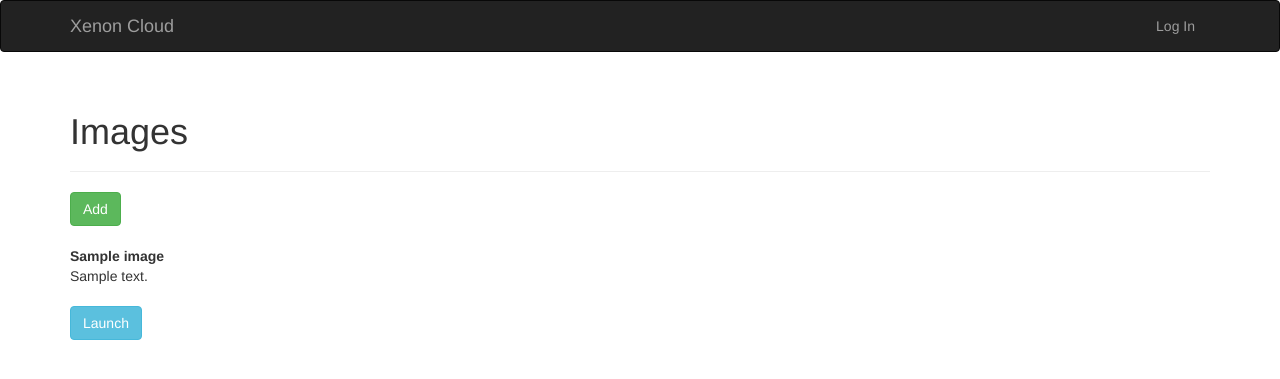
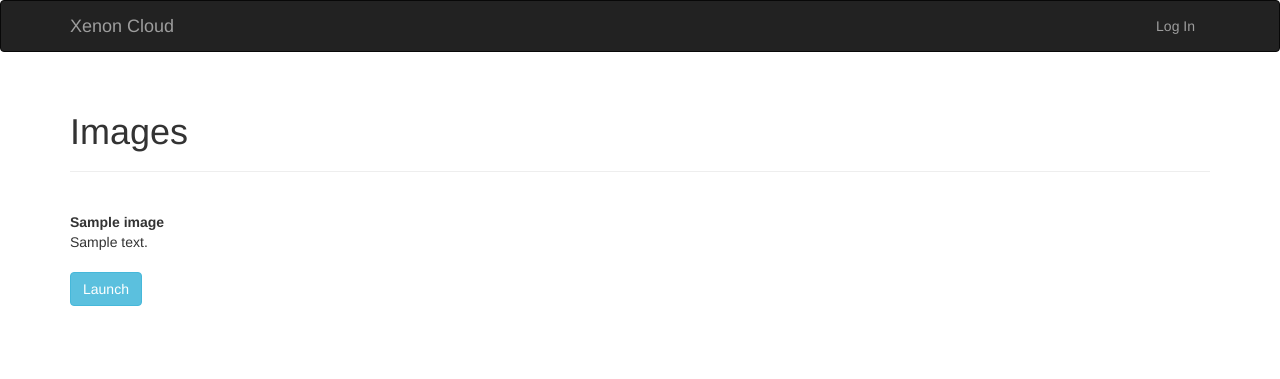
Before and after one commit to goindwalia/openstack-dashboard, a Flask app: template app/templates/images/index.html in a window 1280 px wide. Shown: the top 379 px of the page. Run offline with Flask 2, Linux system fonts and the light colour scheme; the template is opened without the code that fills it: most values are stand-ins (such as "Sample title", 1, 10 or a date in 2020); some libraries are stand-ins or nearby versions.

Commit message:
Image template Updated

```diff
--- a/app/templates/images/index.html
+++ b/app/templates/images/index.html
@@ -6,7 +6,7 @@
     <div class="page-header">
         <h1>Images</h1>
     </div>
-    <a href="{{ url_for('images.add') }}"><button type="button" class="btn btn-success">Add</button></a><br /><br />
+    {# <a href="{{ url_for('images.add') }}"><button type="button" class="btn btn-success">Add</button></a><br /> #}<br />
     <div class="row">
     {% for image in images %}
         <div class="col-md-4">
```
